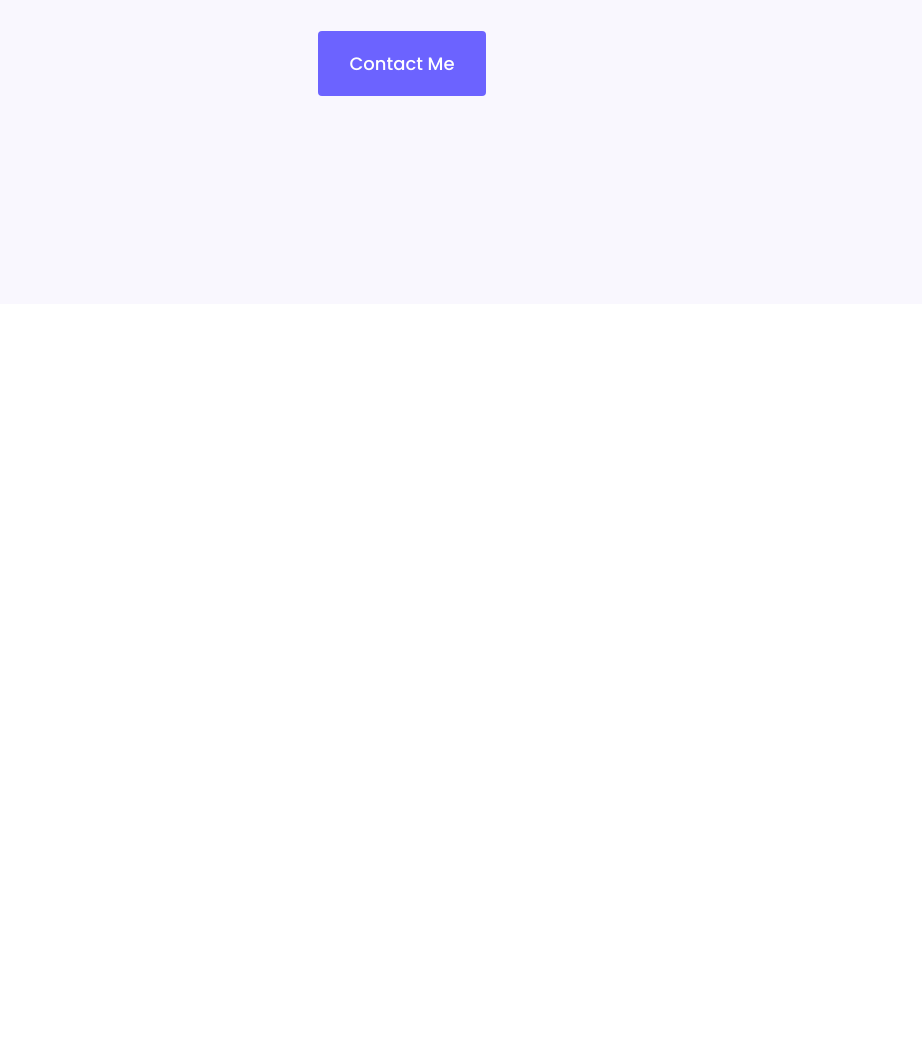
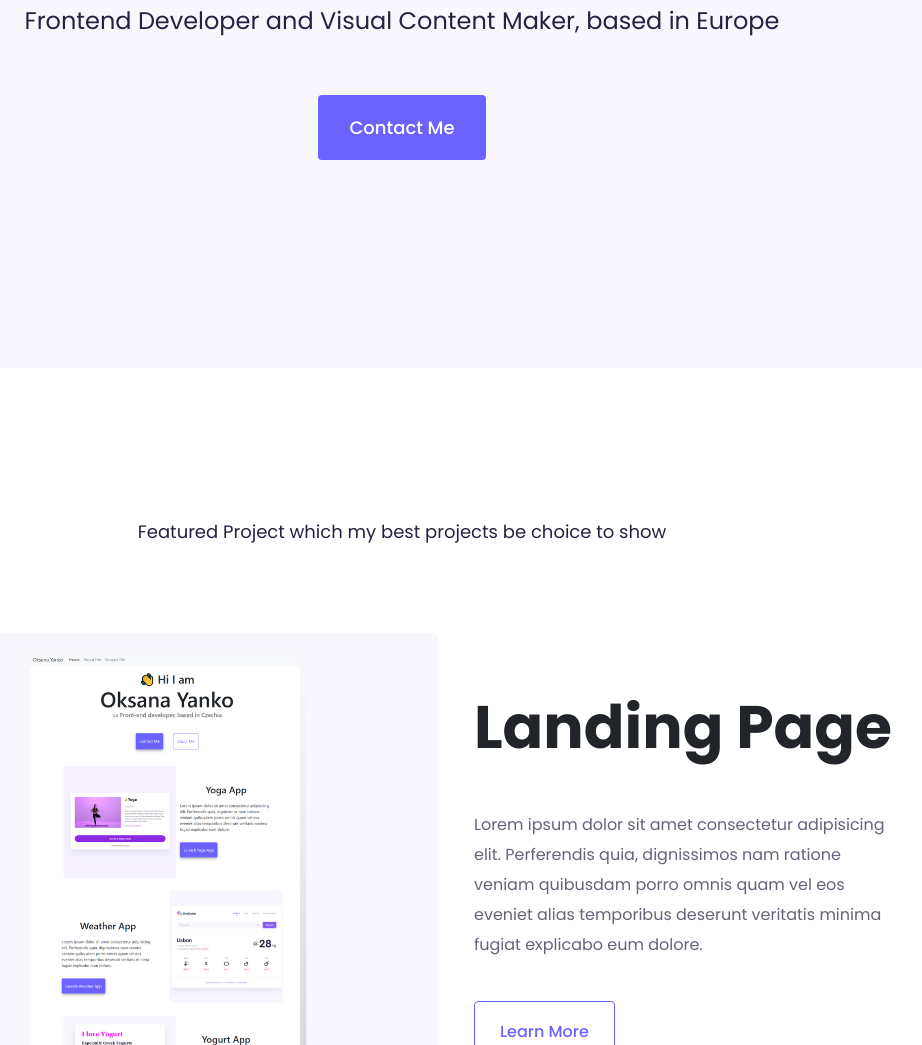
Before and after one commit to Pursuecoding/new-portfolio, a plain HTML site: page index.html in a window 1280 px wide. Shown: the part 419-1464 px from the top of the page, without its empty margins (238-1160 px from the left). Before the commit the page ends 800 px from the top, so only its background shows below. Drawn offline with nearby package versions, Linux system fonts and the light colour scheme.

Commit message:
Added and styled main content to the homepage

```diff
--- a/index.html
+++ b/index.html
@@ -48,5 +48,60 @@
       <a href="#" class="btn btn-style m-5">Contact Me</a>
     </div>
 
+    <h4>Featured Project which my best projects be choice to show</h4>
+
+    <div class="container">
+      <div class="row">
+
+        <div class="col-sm-6">
+          <img src="images/portfolio.png" class="img-fluid rounded m-5 image-home" alt="porfolio website">
+        </div>
+
+        <div class="col-sm-6">
+          <div class="app-description">
+              <h2>Landing Page</h2>
+              <article>
+                <span class="app-description-paragraph">
+                  Lorem ipsum dolor sit amet consectetur adipisicing elit. Perferendis quia, dignissimos nam ratione veniam quibusdam porro omnis quam vel eos eveniet alias temporibus deserunt veritatis minima fugiat explicabo eum dolore.
+              	</span>
+              </article>
+          </div>
+          <a href="#" class="project-link">Learn More</a>
+        </div>
+      </div> <!--added-->
+
+      <div class="row">
+        <div class="col-sm-6">
+            <div class="app-description">
+                <h2>Weather App</h2>
+                <article>
+									<span class="app-description-paragraph">
+                    Lorem ipsum dolor sit amet consectetur adipisicing elit. Perferendis quia, dignissimos nam ratione veniam quibusdam porro omnis quam vel eos eveniet alias temporibus deserunt veritatis minima fugiat explicabo eum dolore.
+                	</span>
+								</article>
+            </div>
+            <a href="#" class="project-link">Launch Weather App</a>
+        </div>
+        <div class="col-sm-6">
+          <img src="images/weather.png" class="img-fluid rounded image-home" alt="weather app">
+        </div>
+			</div> <!--added-->
+
+      <div class="row">
+        <div class="col-sm-6">
+          <img src="images/grid.png" class="img-fluid rounded m-5 image-home" alt="instagam grid example">
+        </div>
+        <div class="col-sm-6">
+            <div class="app-description">
+                <h2>Visual Content for Social Media</h2>
+                <article><span class="app-description-paragraph">
+                    Lorem ipsum dolor sit amet consectetur adipisicing elit. Perferendis quia, dignissimos nam ratione veniam quibusdam porro omnis quam vel eos eveniet alias temporibus deserunt veritatis minima fugiat explicabo eum dolore.
+                </span></article>
+
+            </div>
+            <a href="#" class="project-link">Learn More</a>
+        </div>
+      </div>
+    </div>
 </body>
 </html>
--- a/src/main.css
+++ b/src/main.css
@@ -1,5 +1,6 @@
 :root {
     --primary-color: #6c63ff;
+    --secondary-color: #272142;
     --bacground-color: #F9F7FE;
     --main-font: 'Poppins', sans-serif;
     --accent-font: 'Playfair Display', serif;
@@ -15,17 +16,34 @@ h1 {
     line-height: 54px;
 }
 
+h2 {
+    font-size: 60px;
+    font-weight: 700;
+    line-height: 85px;
+    margin: 40px 0;
+}
+
 h3 {
-    color: #272142;
+    color: var(--secondary-color);
     font-size: 24px;
     font-weight: 400;
     line-height: 36px;
+}
+
+h4 {
+    color: var(--secondary-color);
+    text-align: center;
+    font-size: 18px;
+    font-weight: 400;
+    line-height: 27px;
+    margin: 150px 0 40px
 }
 
 .hero {
     text-align: center;
     background: var(--bacground-color);
     padding: 160px 20px;
+    margin-bottom: 47px;
 }
 
 .hero > h2 {
@@ -45,3 +63,28 @@ h3 {
     border-radius: 4px;
     padding: 18px 30px;
 }
+
+.app-description {
+    padding: 60px;
+}
+
+.app-description-paragraph {
+    font-size: 16px;
+    font-weight: 400;
+    line-height: 30px;
+    color: var(--secondary-color);
+    opacity: 0.7;
+    margin-bottom: 60px;
+}
+
+.project-link {
+    color: var(--primary-color);
+    text-decoration: none;
+    font-size: 16px;
+    font-weight: 500;
+    line-height: 24px;
+    padding: 18px 25px;
+    border: 1px solid var(--primary-color);
+    border-radius: 4px;
+    margin: 60px;
+}
```
